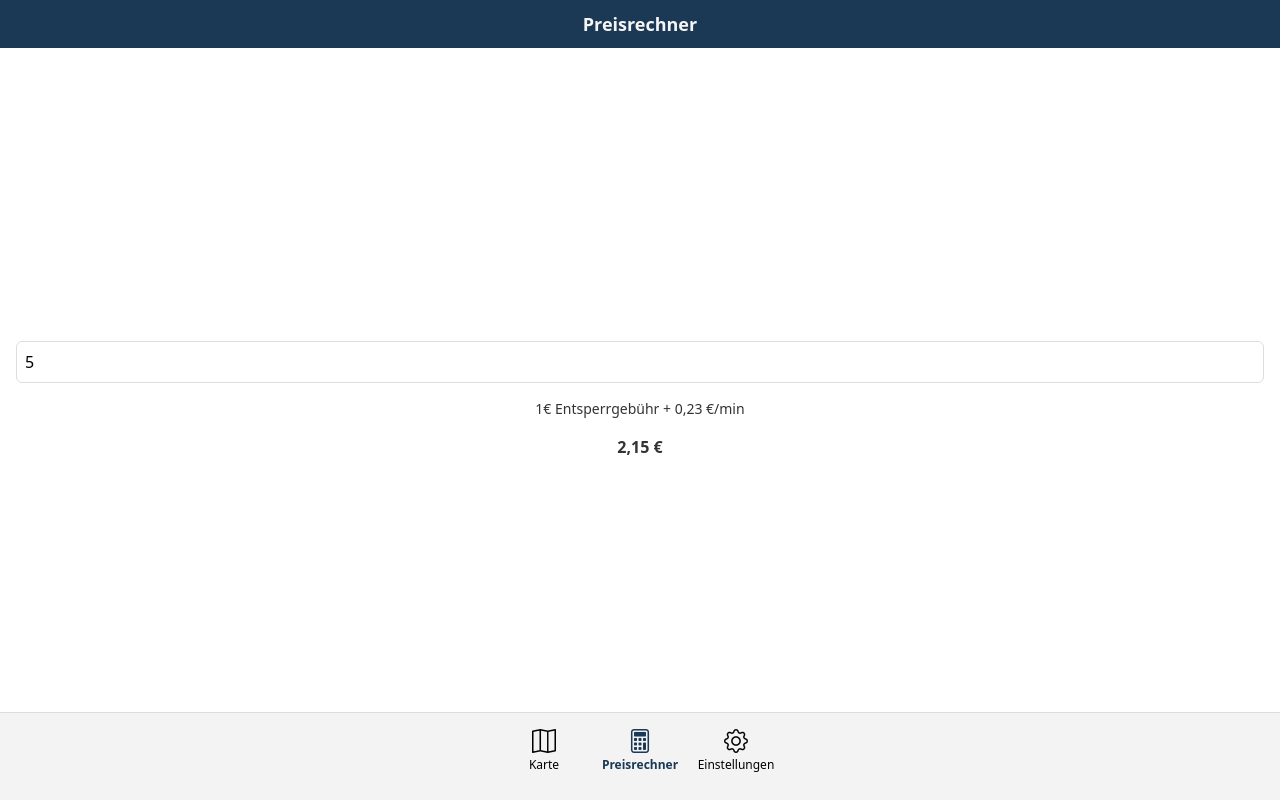
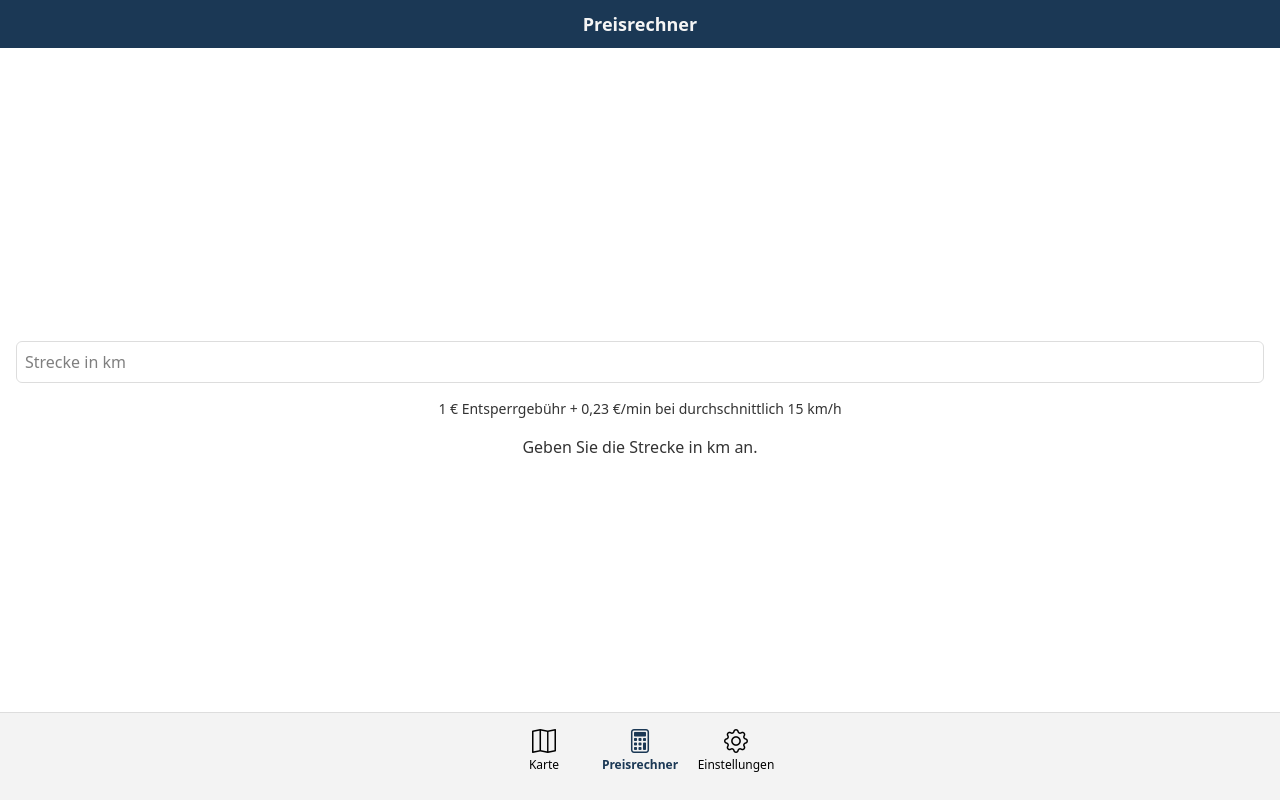
Before and after one commit to Geeked-IT-Solutions/scooteq-app, a SvelteKit app: page /calculator in a window 1280 px wide. Built offline with nearby package versions, Linux system fonts and the light colour scheme.

Commit message:
feat: update pricing display for clarity and consistency in ScooterDashboard and calculator

```diff
--- a/src/lib/components/ScooterDashboard.svelte
+++ b/src/lib/components/ScooterDashboard.svelte
@@ -125,7 +125,7 @@
 				}}
 			></button>
 		</div>
-		<span class="w-full text-left text-sm">1€ Entsperrgebühr + 0,23 €/min</span>
+		<span class="w-full text-left text-sm">1 € Entsperrgebühr + 0,23 €/min</span>
 	</div>
 {/if}
 
--- a/src/routes/calculator/+page.svelte
+++ b/src/routes/calculator/+page.svelte
@@ -1,14 +1,15 @@
 <script lang="ts">
 	import Topbar from '$lib/components/Topbar.svelte';
 
-	let time: number = $state(5);
+	let distance: number | null = $state(null);
 	let price: string = $state('');
 
 	$effect(() => {
-		if (time < 0) {
-			time = 0;
+		if (distance === null) return;
+		if (distance < 0) {
+			distance = 0;
 		} else {
-			price = (1 + time * 0.23).toLocaleString('de-DE', {
+			price = (1 + 4 * distance * 0.23).toLocaleString('de-DE', {
 				style: 'currency',
 				currency: 'EUR'
 			});
@@ -18,22 +19,21 @@
 
 <Topbar label="Preisrechner" />
 
-<!--Zeiteingabe in minuten und preis berechnen knopf-->
 <div class="fixed inset-0 z-0 flex flex-col items-center justify-center gap-4 p-4">
 	<input
 		type="number"
-		bind:value={time}
-		placeholder="Zeit in Minuten"
+		bind:value={distance}
+		placeholder="Strecke in km"
 		class="w-full rounded-md border border-(--color-border) p-2"
 	/>
 
-	<span class="text-sm text-(--color-text)">1€ Entsperrgebühr + 0,23 €/min</span>
+	<span class="text-sm text-(--color-text)"
+		>1 € Entsperrgebühr + 0,23 €/min bei durchschnittlich 15 km/h</span
+	>
 
-	{#if time > 0}
+	{#if distance && distance > 0}
 		<span class="font-bold text-(--color-text)">{price}</span>
 	{:else}
-		<span class="w-full text-center text-(--color-text)"
-			>Geben Sie die geschätzte Fahrtdauer an.</span
-		>
+		<span class="w-full text-center text-(--color-text)">Geben Sie die Strecke in km an.</span>
 	{/if}
 </div>
```
